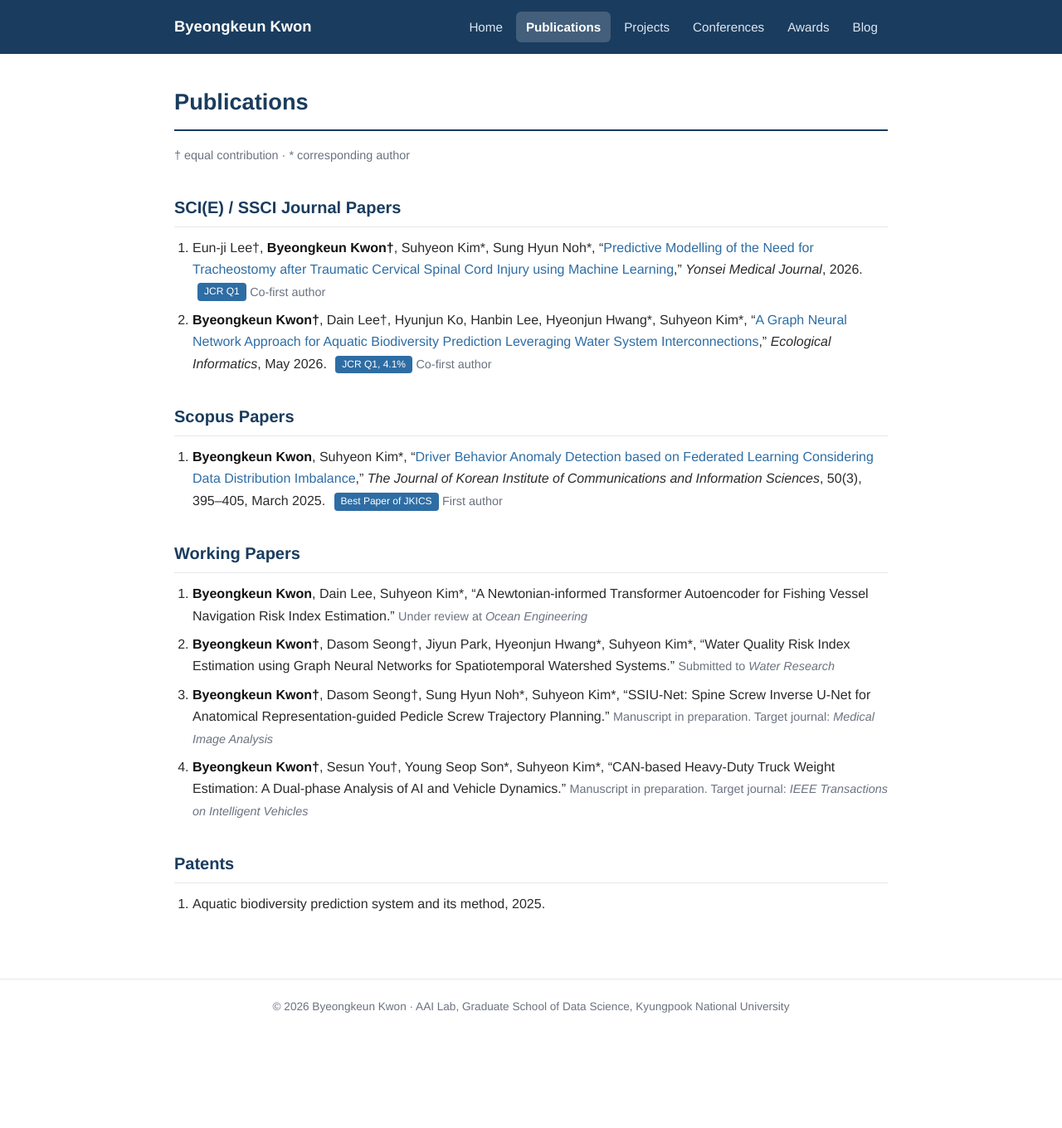
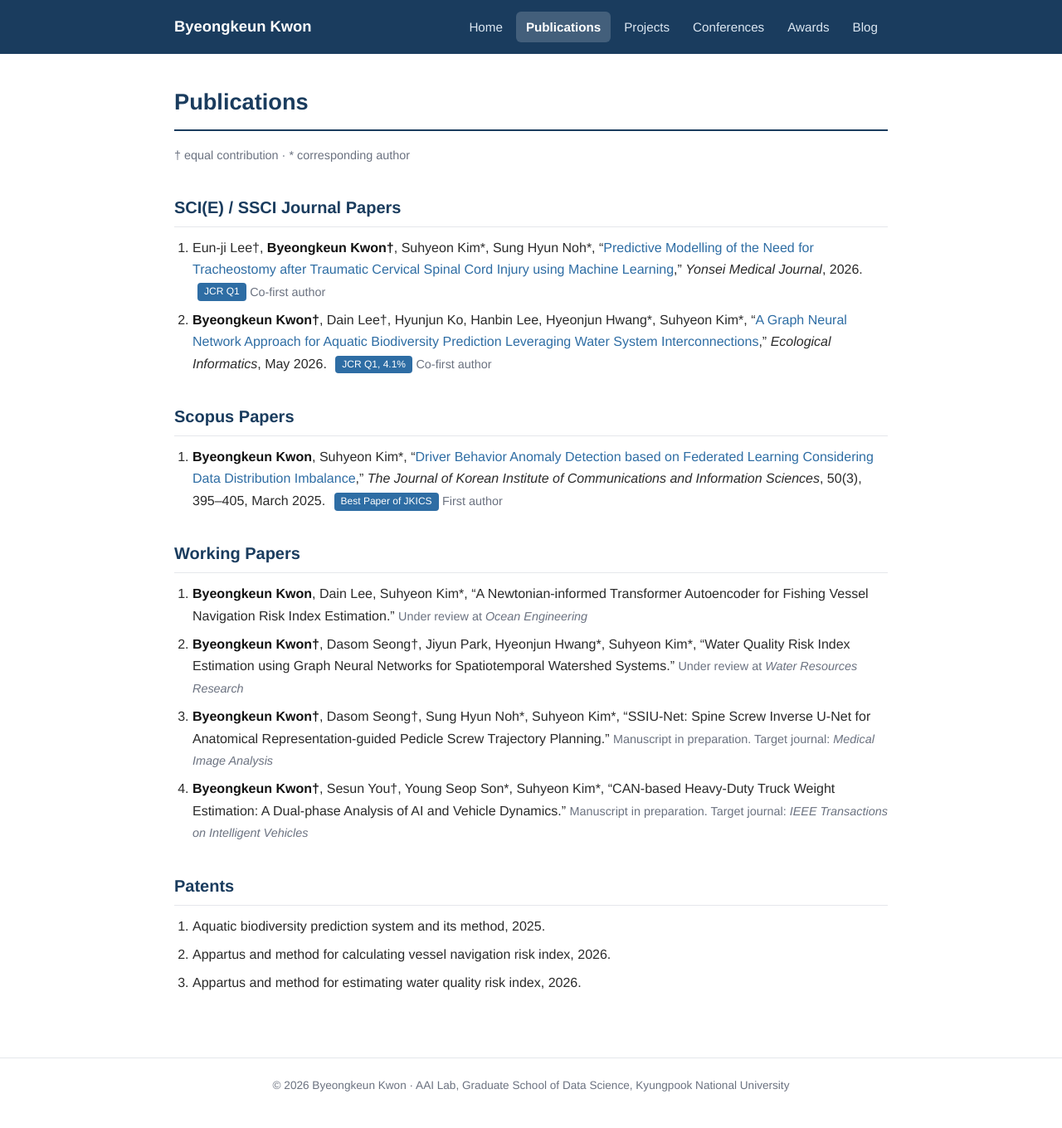
Before and after one commit to KwonBK0223/KwonBK0223.github.io, a Jekyll site: the page built from publications.md, in a window 1280 px wide. Shown: the whole page at 83% size. Built offline with Jekyll 4.4.1, drawn with Linux system fonts in a browser that asks for light colours; before the commit the page ends 1265 px from its top, so only the background shows below that.

Commit message:
Update publications.md

```diff
--- a/publications.md
+++ b/publications.md
@@ -20,10 +20,12 @@ permalink: /publications
 ## Working Papers
 
 1. **Byeongkeun Kwon**, Dain Lee, Suhyeon Kim\*, "A Newtonian-informed Transformer Autoencoder for Fishing Vessel Navigation Risk Index Estimation." <span class="note">Under review at *Ocean Engineering*</span>
-2. **Byeongkeun Kwon†**, Dasom Seong†, Jiyun Park, Hyeonjun Hwang\*, Suhyeon Kim\*, "Water Quality Risk Index Estimation using Graph Neural Networks for Spatiotemporal Watershed Systems." <span class="note">Submitted to *Water Research*</span>
+2. **Byeongkeun Kwon†**, Dasom Seong†, Jiyun Park, Hyeonjun Hwang\*, Suhyeon Kim\*, "Water Quality Risk Index Estimation using Graph Neural Networks for Spatiotemporal Watershed Systems." <span class="note">Under review at *Water Resources Research*</span>
 3. **Byeongkeun Kwon†**, Dasom Seong†, Sung Hyun Noh\*, Suhyeon Kim\*, "SSIU-Net: Spine Screw Inverse U-Net for Anatomical Representation-guided Pedicle Screw Trajectory Planning." <span class="note">Manuscript in preparation. Target journal: *Medical Image Analysis*</span>
 4. **Byeongkeun Kwon†**, Sesun You†, Young Seop Son\*, Suhyeon Kim\*, "CAN-based Heavy-Duty Truck Weight Estimation: A Dual-phase Analysis of AI and Vehicle Dynamics." <span class="note">Manuscript in preparation. Target journal: *IEEE Transactions on Intelligent Vehicles*</span>
 
 ## Patents
 
 1. Aquatic biodiversity prediction system and its method, 2025.
+2. Appartus and method for calculating vessel navigation risk index, 2026.
+3. Appartus and method for estimating water quality risk index, 2026.
```
